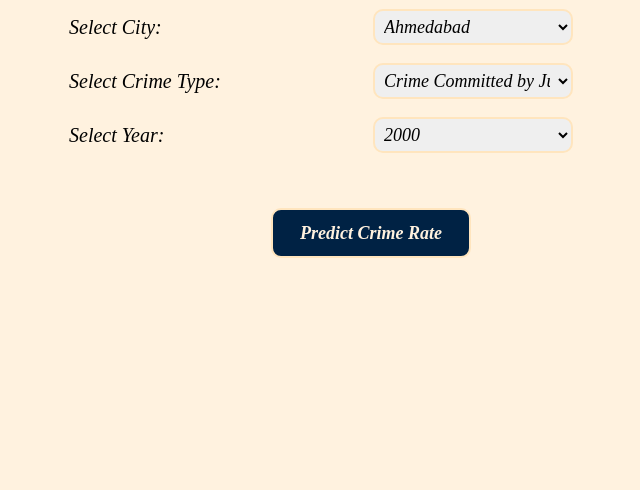
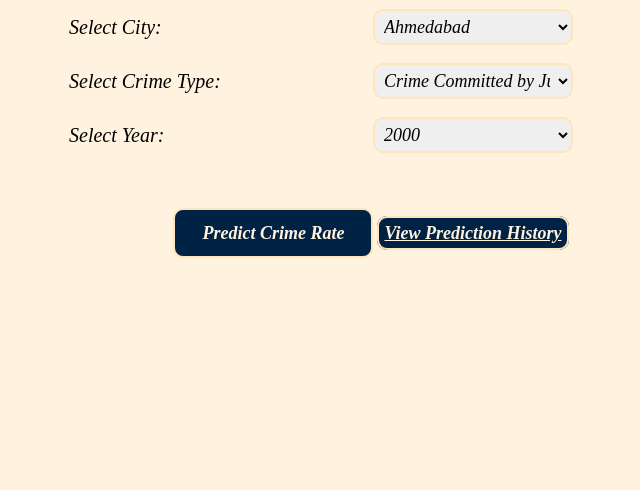
Before and after one commit to Anushkasbaghel/Crime-Rate-Prediction, a Flask app: page / in a window 1280 px wide. Shown: the part 222-712 px from the top of the page, without its empty margins (269-909 px from the left). Run offline with Flask 3, Linux system fonts and the light colour scheme; parts of the project's set-up code (start-up, migrations or seed data) failed here and were passed over.

Commit message:
Update index.html

```diff
--- a/Crime Rate Prediction/templates/index.html
+++ b/Crime Rate Prediction/templates/index.html
@@ -79,6 +79,7 @@
 
         <div class="button">
             <button class="btn" type="submit">Predict Crime Rate</button>
+            <a href="/history" class="btn btn-secondary mt-2">View Prediction History</a>
         </div>
 
     </form>
```
